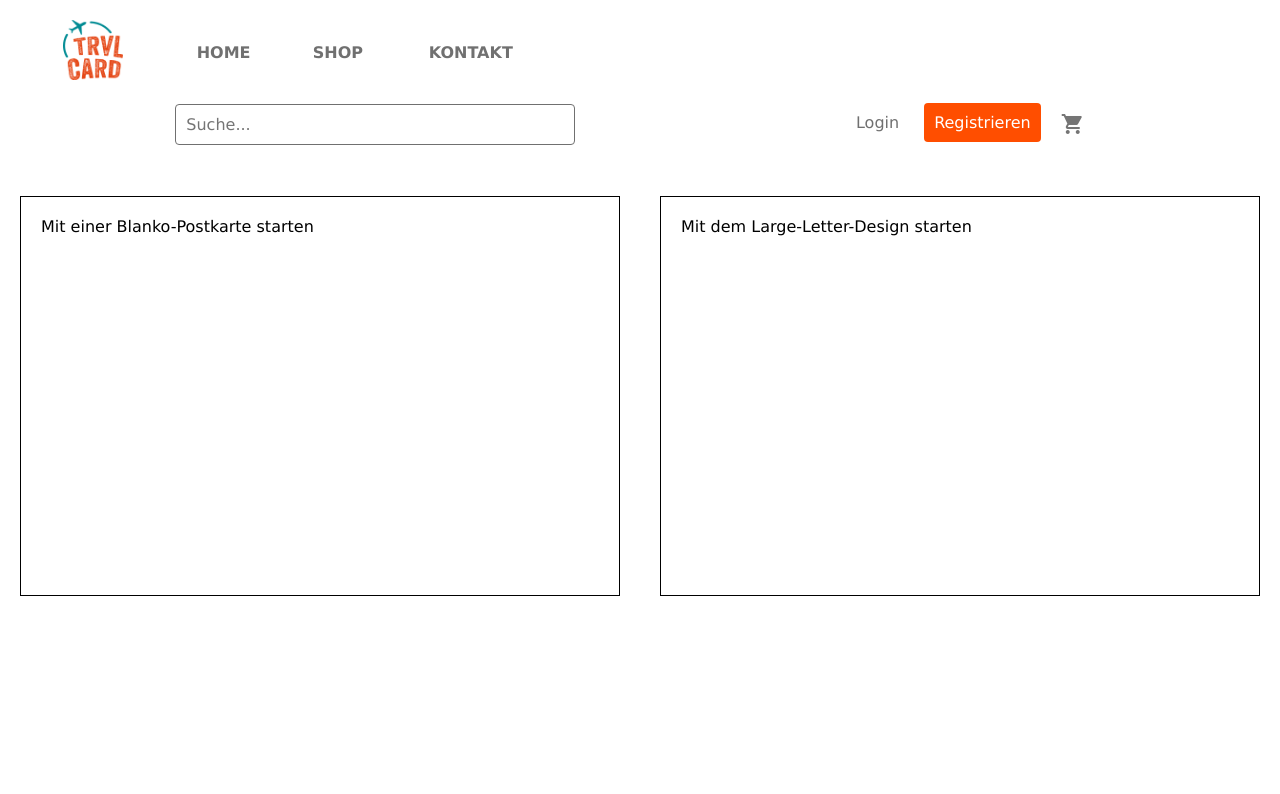
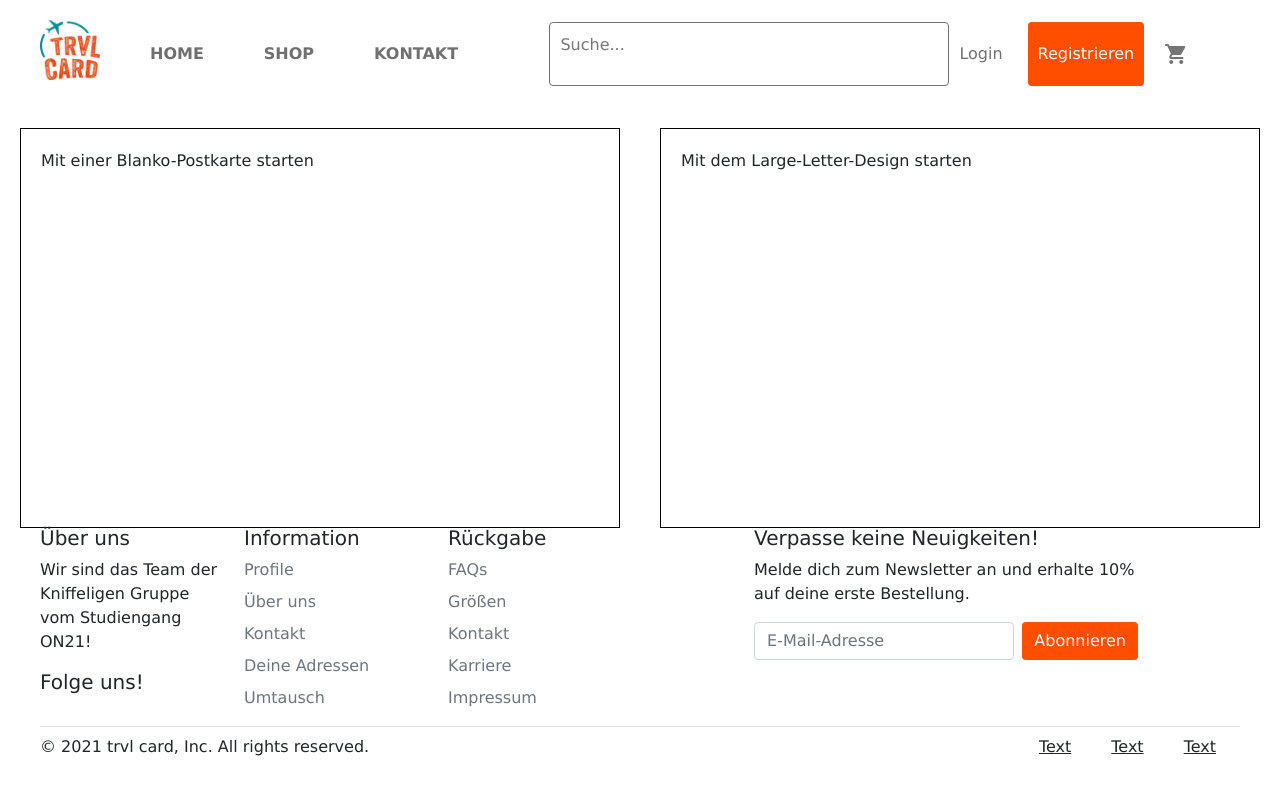
Before and after one commit to on21viktoria/trvl-card, a Vue app: page / in a window 1280 px wide. Shown: the top 794 px of the page. Built offline with nearby package versions, Linux system fonts and the light colour scheme.

Commit message:
Modified Header and Footer

```diff
--- a/package.json
+++ b/package.json
@@ -8,6 +8,8 @@
     "lint": "vue-cli-service lint"
   },
   "dependencies": {
+    "bootstrap": "^5.1.3",
+    "bootstrap-vue": "^2.21.2",
     "core-js": "^3.8.3",
     "vue": "^2.6.14",
     "vuetify": "^2.6.0"
--- a/public/trvl-card.css
+++ b/public/trvl-card.css
@@ -3,6 +3,9 @@
   }
 
 .firstcontainer {
+    columns: 12;
+    display: flex;
+    flex-wrap: wrap;
     width: 100%;
     padding: 20px 40px;
 }
@@ -12,9 +15,7 @@
     display: flex;
     flex-wrap: wrap;
     align-items: center;
-    justify-content: space-around;
-    align-self: flex-start;
-
+    justify-content: flex-start;
   }
 
 .logocontainer {
@@ -42,18 +43,28 @@
   }
 
   .nav {
-    columns: 9;
     margin-bottom: .5rem;
-    justify-content: center;
+    justify-content: flex-start;
     list-style: none;
   }
 
-  .nav-link {
+  .item {
       background-color: #fff;
       color: #707070;
       font-weight: 600;
-      padding: .5rem;
+      padding: 30px;
       text-decoration: none;
+  }
+
+  .item:hover {
+    color: #707070
+  }
+
+  .buttons {
+    display: flex;
+    flex-wrap: flex;
+    width: 60%;
+    justify-content: flex-end;
   }
 
   .searchbar {
--- a/src/App.vue
+++ b/src/App.vue
@@ -2,6 +2,7 @@
 <div>
   <Header></Header>
   <DesignChoice></DesignChoice>
+  <Footer></Footer>
 </div>
 </template>
 
@@ -10,6 +11,7 @@
 import Vue from 'vue';
 import Header from './components/Header.vue';
 import DesignChoice from './components/DesignChoice.vue';
+import Footer from './components/Footer.vue';
 
 export default Vue.extend({
   name: 'App',
@@ -17,6 +19,7 @@ export default Vue.extend({
   components: {
     Header,
     DesignChoice,
+    Footer,
   },
 
   data: () => ({
--- a/src/components/Footer.vue
+++ b/src/components/Footer.vue
@@ -53,11 +53,9 @@
         <div class="col-4 offset-1">
           <form>
             <h5>Verpasse keine Neuigkeiten!</h5>
-            <p>Melde dich zu unserem Newsletter an und erhalte 10% auf deine erste Postkarten-Bestellung bei trvl card.</p>
+            <p>Melde dich zum Newsletter an und erhalte 10% auf deine erste Bestellung.</p>
             <div class="d-flex w-100 gap-2">
-              <label for="newsletter1" class="visually-hidden"
-                >Email-Adresse</label
-              >
+              <label for="newsletter1" class="visually-hidden">Email-Adresse</label>
               <input
                 id="newsletter1"
                 type="text"
@@ -75,19 +73,19 @@
         <ul class="list-unstyled d-flex">
           <li class="ms-3">
             <a class="link-dark" href="#"
-              ><svg class="bi" width="24" height="24">
+              >Text<svg class="bi" width="24" height="24">
                 <use xlink:href="#twitter" /></svg
             ></a>
           </li>
           <li class="ms-3">
             <a class="link-dark" href="#"
-              ><svg class="bi" width="24" height="24">
+              >Text<svg class="bi" width="24" height="24">
                 <use xlink:href="#instagram" /></svg
             ></a>
           </li>
           <li class="ms-3">
             <a class="link-dark" href="#"
-              ><svg class="bi" width="24" height="24">
+              >Text<svg class="bi" width="24" height="24">
                 <use xlink:href="#facebook" /></svg
             ></a>
           </li>
@@ -99,9 +97,14 @@
 
 <script lang="ts">
 /* eslint-disable */
-import { defineComponent } from "vue";
+import Vue from 'vue';
+import BootstrapVue from 'bootstrap-vue';
+import 'bootstrap/dist/css/bootstrap.css';
+import 'bootstrap-vue/dist/bootstrap-vue.css';
 
-export default defineComponent({
+Vue.use(BootstrapVue);
+
+export default Vue.extend({
   name: "Footer",
 });
 </script>
@@ -119,7 +122,7 @@ export default defineComponent({
         color: #fff;
         border: none;
     }
-
+‚
     .btn-primary:hover {
         background-color:#ff4e00;
         color: black;
--- a/src/components/Header.vue
+++ b/src/components/Header.vue
@@ -17,12 +17,13 @@
         <ul
           class="nav"
         >
-          <li><a href="#" class="nav-link">HOME</a></li>
-          <li><a href="#" class="nav-link">SHOP</a></li>
-          <li><a href="#" class="nav-link">KONTAKT</a></li>
+          <li><a href="#" class="item">HOME</a></li>
+          <li><a href="#" class="item">SHOP</a></li>
+          <li><a href="#" class="item">KONTAKT</a></li>
         </ul>
 
-        <form class="searchbar">
+        <div class="buttons">
+          <form class="searchbar">
           <input
             type="search"
             class="inputfield"
@@ -30,8 +31,6 @@
             aria-label="Suche"
           />
         </form>
-
-        <div>
           <button type="button" class="btn-login" style='color: #707070'>
             Login</button>
           <button type="button" class="btn-signup" style='color: #fff'>Registrieren</button>
```
Also changed, not shown: .eslintrc.js, 1 other file (tests, documents, lock files or other folders).
